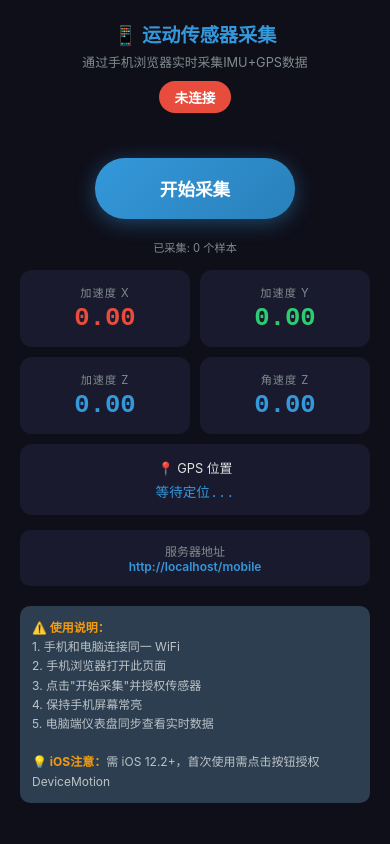
After one commit to ZX-123155/motion-analysis-system, a Flask app: page /mobile in a window 390 px wide. The commit adds this page. Run offline with Flask 3, Linux system fonts and the light colour scheme; some libraries are stand-ins or nearby versions.

Commit message:
Feat: mobile sensor data collection via browser DeviceMotion API + WebSocket real-time streaming

```diff
--- a/src/app.py
+++ b/src/app.py
@@ -48,6 +48,19 @@ stream_state = {
     "confidence": 0,
     "buffer": [],
     "history": [],
+}
+
+# 手机端真实数据状态
+mobile_state = {
+    "connected": False,
+    "buffer": [],
+    "buffer_size": 128,     # 128个采样点做一次预测
+    "overlap": 64,          # 50%重叠
+    "lat": None,
+    "lon": None,
+    "sample_count": 0,
+    "last_prediction_time": 0,
+    "prediction_cooldown": 1.0,  # 每秒最多预测一次
 }
 
 
@@ -101,6 +114,12 @@ def predict_activity(sensor_data_df):
 def index():
     """主页"""
     return render_template("index.html")
+
+
+@app.route("/mobile")
+def mobile():
+    """手机端传感器采集页面"""
+    return render_template("mobile.html")
 
 
 @app.route("/api/status")
@@ -315,6 +334,144 @@ def handle_predict_single(data):
         emit("error", {"message": str(e)})
 
 
+# ====== 手机端真实传感器数据接收 ======
+
+@socketio.on("mobile_connect")
+def handle_mobile_connect():
+    """手机端连接"""
+    mobile_state["connected"] = True
+    mobile_state["buffer"] = []
+    mobile_state["sample_count"] = 0
+    mobile_state["lat"] = None
+    mobile_state["lon"] = None
+    print("[Mobile] Phone connected - real sensor streaming active")
+    # 通知所有仪表盘客户端：真实数据源已连接
+    socketio.emit("status", {"message": "手机传感器已连接，接收真实数据中..."})
+    socketio.emit("data_source", {"source": "mobile"})
+    emit("mobile_status", {"status": "connected"})
+
+
+@socketio.on("mobile_disconnect")
+def handle_mobile_disconnect():
+    """手机端断开"""
+    mobile_state["connected"] = False
+    mobile_state["buffer"] = []
+    print("[Mobile] Phone disconnected")
+    socketio.emit("status", {"message": "手机传感器已断开"})
+    socketio.emit("data_source", {"source": "simulated"})
+
+
+@socketio.on("mobile_sensor_data")
+def handle_mobile_sensor_data(data):
+    """接收手机端原始传感器数据包"""
+    if not mobile_state["connected"]:
+        return
+
+    # 数据包格式: { acc_x, acc_y, acc_z, gyro_x, gyro_y, gyro_z, lat, lon, speed, heading }
+    try:
+        acc_x = float(data.get("acc_x", 0))
+        acc_y = float(data.get("acc_y", 0))
+        acc_z = float(data.get("acc_z", 0))
+        gyro_x = float(data.get("gyro_x", 0))
+        gyro_y = float(data.get("gyro_y", 0))
+        gyro_z = float(data.get("gyro_z", 0))
+        ts = data.get("timestamp", time.time())
+    except (ValueError, TypeError) as e:
+        print(f"[Mobile] Invalid sensor data: {e}")
+        return
+
+    # 更新GPS
+    if data.get("lat") is not None and data.get("lon") is not None:
+        mobile_state["lat"] = float(data["lat"])
+        mobile_state["lon"] = float(data["lon"])
+
+    # 计算合成量
+    acc_mag = np.sqrt(acc_x**2 + acc_y**2 + acc_z**2)
+    gyro_mag = np.sqrt(gyro_x**2 + gyro_y**2 + gyro_z**2)
+
+    # 加入到缓冲区
+    sample = {
+        "timestamp": ts,
+        "acc_x": acc_x, "acc_y": acc_y, "acc_z": acc_z,
+        "gyro_x": gyro_x, "gyro_y": gyro_y, "gyro_z": gyro_z,
+        "acc_magnitude": acc_mag, "gyro_magnitude": gyro_mag,
+    }
+    mobile_state["buffer"].append(sample)
+    mobile_state["sample_count"] += 1
+
+    # 实时转发传感器数据给仪表盘（缩采样，每2个点发1个）
+    if mobile_state["sample_count"] % 2 == 0:
+        socketio.emit("sensor_data", {
+            "acc_x": [acc_x], "acc_y": [acc_y], "acc_z": [acc_z],
+            "gyro_x": [gyro_x], "gyro_y": [gyro_y], "gyro_z": [gyro_z],
+            "timestamps": [ts],
+        })
+
+    # 发送GPS更新
+    if mobile_state["lat"] is not None:
+        speed = float(data.get("speed", 0)) if data.get("speed") is not None else 0
+        socketio.emit("trajectory_update", {
+            "lat": mobile_state["lat"],
+            "lon": mobile_state["lon"],
+            "speed": speed,
+        })
+
+    # 缓冲区累积足够时进行预测
+    buffer_len = len(mobile_state["buffer"])
+    if buffer_len >= mobile_state["buffer_size"]:
+        # 检查冷却时间
+        now = time.time()
+        if now - mobile_state["last_prediction_time"] < mobile_state["prediction_cooldown"]:
+            return
+
+        mobile_state["last_prediction_time"] = now
+
+        # 取最近128个点
+        window_data = mobile_state["buffer"][-mobile_state["buffer_size"]:]
+        window_df = pd.DataFrame(window_data)
+
+        # 预测
+        activity, confidence = predict_activity(window_df)
+
+        # 步频估计
+        step_freq = 0
+        if len(window_data) >= 64:
+            acc_mag_vals = np.array([s["acc_magnitude"] for s in window_data])
+            n = len(acc_mag_vals)
+            fft_vals = np.abs(fft(acc_mag_vals))[:n // 2]
+            freqs = fftfreq(n, 1 / 50)[:n // 2]
+            mask = (freqs >= 0.5) & (freqs <= 5.0)
+            if np.any(mask):
+                step_freq = float(freqs[mask][np.argmax(fft_vals[mask])])
+
+        # 广播给所有仪表盘客户端
+        socketio.emit("activity_update", {
+            "activity": activity,
+            "confidence": confidence,
+            "step_freq": step_freq,
+            "speed": float(data.get("speed", 0)) if data.get("speed") else 0,
+        })
+
+        # 打印调试
+        print(f"[Mobile] Predicted: {activity} (conf: {confidence:.2f}) | step_freq: {step_freq:.2f} Hz | buffer: {buffer_len}")
+
+        # 缩小缓冲保留50%重叠
+        mobile_state["buffer"] = mobile_state["buffer"][-mobile_state["buffer_size"] // 2:]
+
+
+@socketio.on("mobile_gps_update")
+def handle_mobile_gps(data):
+    """手机端GPS位置更新"""
+    if data.get("lat") and data.get("lon"):
+        mobile_state["lat"] = float(data["lat"])
+        mobile_state["lon"] = float(data["lon"])
+        socketio.emit("trajectory_update", {
+            "lat": mobile_state["lat"],
+            "lon": mobile_state["lon"],
+            "speed": float(data.get("speed", 0)),
+        })
+
+
 if __name__ == "__main__":
     model_loaded = load_model()
     if not model_loaded:
@@ -322,7 +479,8 @@ if __name__ == "__main__":
 
     print("\n" + "=" * 50)
     print("  Motion Analysis System")
-    print("  http://localhost:5000")
+    print("  仪表盘: http://localhost:5000")
+    print("  手机端: http://<电脑IP>:5000/mobile")
     print("=" * 50 + "\n")
 
     socketio.run(app, host="0.0.0.0", port=5000, debug=False, allow_unsafe_werkzeug=True)
--- a/templates/index.html
+++ b/templates/index.html
@@ -19,6 +19,7 @@
                 <h1>运动数据分析系统</h1>
             </div>
             <div class="status-indicators">
+                <span id="data-source" style="font-size:0.75rem; margin-right:8px; color:#7f8c8d;">💻 模拟数据</span>
                 <span id="stream-status" class="status-dot offline"></span>
                 <span id="stream-text">未连接</span>
                 <span id="model-status" class="status-label"></span>
--- /dev/null
+++ b/templates/mobile.html
@@ -0,0 +1,393 @@
+<!DOCTYPE html>
+<html lang="zh-CN">
+<head>
+    <meta charset="UTF-8">
+    <meta name="viewport" content="width=device-width, initial-scale=1.0, user-scalable=no">
+    <title>运动数据采集 - Mobile Sensor</title>
+    <style>
+        * { margin: 0; padding: 0; box-sizing: border-box; }
+
+        body {
+            font-family: -apple-system, BlinkMacSystemFont, 'Segoe UI', sans-serif;
+            background: #0f0f1a;
+            color: #e0e0e0;
+            min-height: 100vh;
+            display: flex;
+            flex-direction: column;
+            align-items: center;
+            padding: 20px;
+        }
+
+        .header {
+            text-align: center;
+            margin-bottom: 20px;
+        }
+        .header h1 { font-size: 1.2rem; color: #3498db; }
+        .header p { font-size: 0.8rem; color: #7f8c8d; margin-top: 4px; }
+
+        /* 连接状态 */
+        .status-badge {
+            display: inline-block;
+            padding: 6px 16px;
+            border-radius: 20px;
+            font-size: 0.85rem;
+            font-weight: 600;
+            margin: 10px 0;
+        }
+        .status-disconnected { background: #e74c3c; color: white; }
+        .status-connecting { background: #f39c12; color: white; }
+        .status-connected { background: #27ae60; color: white; }
+        .status-streaming { background: #3498db; color: white; animation: pulse 1.5s infinite; }
+
+        @keyframes pulse {
+            0%, 100% { opacity: 1; }
+            50% { opacity: 0.6; }
+        }
+
+        /* 主按钮 */
+        .btn-start {
+            width: 200px;
+            padding: 18px;
+            border: none;
+            border-radius: 30px;
+            font-size: 1.1rem;
+            font-weight: 700;
+            cursor: pointer;
+            transition: all 0.3s;
+            background: linear-gradient(135deg, #3498db, #2980b9);
+            color: white;
+            box-shadow: 0 4px 20px rgba(52,152,219,0.4);
+            margin: 15px 0;
+        }
+        .btn-start:active { transform: scale(0.95); }
+        .btn-start.streaming {
+            background: linear-gradient(135deg, #e74c3c, #c0392b);
+            box-shadow: 0 4px 20px rgba(231,76,60,0.4);
+        }
+        .btn-start:disabled { opacity: 0.5; cursor: not-allowed; }
+
+        /* 传感器数据显示 */
+        .sensor-grid {
+            width: 100%;
+            max-width: 380px;
+            display: grid;
+            grid-template-columns: 1fr 1fr;
+            gap: 10px;
+            margin-top: 15px;
+        }
+
+        .sensor-card {
+            background: #1a1a2e;
+            border-radius: 12px;
+            padding: 14px;
+            text-align: center;
+        }
+        .sensor-card .label {
+            font-size: 0.7rem;
+            color: #7f8c8d;
+            text-transform: uppercase;
+            letter-spacing: 1px;
+        }
+        .sensor-card .value {
+            font-size: 1.6rem;
+            font-weight: 700;
+            font-family: 'Courier New', monospace;
+            margin-top: 4px;
+        }
+        .sensor-card .value.x { color: #e74c3c; }
+        .sensor-card .value.y { color: #2ecc71; }
+        .sensor-card .value.z { color: #3498db; }
+
+        /* GPS信息 */
+        .gps-info {
+            width: 100%;
+            max-width: 380px;
+            background: #1a1a2e;
+            border-radius: 12px;
+            padding: 14px;
+            margin-top: 10px;
+            text-align: center;
+            font-size: 0.8rem;
+        }
+        .gps-info .coord {
+            font-family: 'Courier New', monospace;
+            color: #3498db;
+            font-size: 0.85rem;
+            margin-top: 4px;
+        }
+
+        /* 连接信息 */
+        .conn-info {
+            width: 100%;
+            max-width: 380px;
+            margin-top: 15px;
+            padding: 12px;
+            background: #1a1a2e;
+            border-radius: 10px;
+            font-size: 0.75rem;
+            color: #7f8c8d;
+            text-align: center;
+        }
+        .conn-info .url { color: #3498db; font-weight: 600; word-break: break-all; }
+
+        /* 提示 */
+        .tips {
+            width: 100%;
+            max-width: 380px;
+            margin-top: 20px;
+            padding: 12px;
+            background: #2c3e50;
+            border-radius: 10px;
+            font-size: 0.75rem;
+            color: #bdc3c7;
+            line-height: 1.6;
+        }
+        .tips strong { color: #f39c12; }
+
+        .sample-counter {
+            font-size: 0.7rem;
+            color: #7f8c8d;
+            margin-top: 5px;
+        }
+    </style>
+</head>
+<body>
+    <div class="header">
+        <h1>📱 运动传感器采集</h1>
+        <p>通过手机浏览器实时采集IMU+GPS数据</p>
+        <div class="status-badge status-disconnected" id="statusBadge">未连接</div>
+    </div>
+
+    <button class="btn-start" id="btnStart" onclick="toggleStream()">
+        开始采集
+    </button>
+
+    <div class="sample-counter" id="sampleCounter">已采集: 0 个样本</div>
+
+    <div class="sensor-grid">
+        <div class="sensor-card">
+            <div class="label">加速度 X</div>
+            <div class="value x" id="accX">0.00</div>
+        </div>
+        <div class="sensor-card">
+            <div class="label">加速度 Y</div>
+            <div class="value y" id="accY">0.00</div>
+        </div>
+        <div class="sensor-card">
+            <div class="label">加速度 Z</div>
+            <div class="value z" id="accZ">0.00</div>
+        </div>
+        <div class="sensor-card">
+            <div class="label">角速度 Z</div>
+            <div class="value z" id="gyroZ">0.00</div>
+        </div>
+    </div>
+
+    <div class="gps-info" id="gpsInfo">
+        <div class="label">📍 GPS 位置</div>
+        <div class="coord" id="gpsCoord">等待定位...</div>
+    </div>
+
+    <div class="conn-info">
+        <div>服务器地址</div>
+        <div class="url" id="serverUrl">--</div>
+    </div>
+
+    <div class="tips">
+        <strong>⚠️ 使用说明：</strong><br>
+        1. 手机和电脑连接同一 WiFi<br>
+        2. 手机浏览器打开此页面<br>
+        3. 点击"开始采集"并授权传感器<br>
+        4. 保持手机屏幕常亮<br>
+        5. 电脑端仪表盘同步查看实时数据<br>
+        <br><strong>💡 iOS注意：</strong>需 iOS 12.2+，首次使用需点击按钮授权 DeviceMotion
+    </div>
+
+    <script src="https://cdn.socket.io/4.7.4/socket.io.min.js"></script>
+    <script>
+        const socket = io();
+        let isStreaming = false;
+        let sampleCount = 0;
+        let motionPermissionGranted = false;
+        let gpsWatchId = null;
+        let lastMotionEvent = null;
+
+        // 显示服务器URL
+        document.getElementById('serverUrl').textContent = window.location.origin + '/mobile';
+
+        // WebSocket事件
+        socket.on('connect', () => {
+            updateStatus('connecting', '已连接服务器');
+        });
+
+        socket.on('mobile_status', (data) => {
+            if (data.status === 'connected') {
+                updateStatus('connected', '传感器就绪');
+            }
+        });
+
+        socket.on('disconnect', () => {
+            updateStatus('disconnected', '连接断开');
+            if (isStreaming) stopStreaming();
+        });
+
+        function updateStatus(state, text) {
+            const badge = document.getElementById('statusBadge');
+            badge.textContent = text;
+            badge.className = 'status-badge';
+            switch(state) {
+                case 'disconnected': badge.classList.add('status-disconnected'); break;
+                case 'connecting': badge.classList.add('status-connecting'); break;
+                case 'connected': badge.classList.add('status-connected'); break;
+                case 'streaming': badge.className = 'status-badge status-streaming'; break;
+            }
+        }
+
+        function toggleStream() {
+            if (isStreaming) {
+                stopStreaming();
+            } else {
+                startStreaming();
+            }
+        }
+
+        async function startStreaming() {
+            // iOS DeviceMotion权限请求（必须由用户手势触发）
+            if (typeof DeviceMotionEvent !== 'undefined' && typeof DeviceMotionEvent.requestPermission === 'function') {
+                try {
+                    const permission = await DeviceMotionEvent.requestPermission();
+                    if (permission !== 'granted') {
+                        alert('需要传感器权限才能采集数据');
+                        return;
+                    }
+                    motionPermissionGranted = true;
+                } catch (e) {
+                    console.error('权限请求失败:', e);
+                    // Android设备不需要权限，直接继续
+                }
+            } else {
+                // Android 或旧版iOS，直接使用
+                motionPermissionGranted = true;
+            }
+
+            // 通知服务器
+            socket.emit('mobile_connect');
+
+            // 注册传感器事件
+            window.addEventListener('devicemotion', handleMotion);
+            window.addEventListener('deviceorientation', handleOrientation);
+
+            // 启动GPS
+            if (navigator.geolocation) {
+                gpsWatchId = navigator.geolocation.watchPosition(
+                    handleGPS,
+                    (err) => console.log('GPS error:', err.message),
+                    { enableHighAccuracy: true, maximumAge: 1000, timeout: 10000 }
+                );
+            }
+
+            isStreaming = true;
+            sampleCount = 0;
+            updateStatus('streaming', '采集中...');
+            document.getElementById('btnStart').textContent = '停止采集';
+            document.getElementById('btnStart').classList.add('streaming');
+        }
+
+        function stopStreaming() {
+            isStreaming = false;
+
+            window.removeEventListener('devicemotion', handleMotion);
+            window.removeEventListener('deviceorientation', handleOrientation);
+
+            if (gpsWatchId !== null) {
+                navigator.geolocation.clearWatch(gpsWatchId);
+                gpsWatchId = null;
+            }
+
+            socket.emit('mobile_disconnect');
+            updateStatus('connected', '已停止');
+            document.getElementById('btnStart').textContent = '开始采集';
+            document.getElementById('btnStart').classList.remove('streaming');
+        }
+
+        let lastSendTime = 0;
+        const SEND_INTERVAL = 20; // 每20ms发送一次（约50Hz）
+
+        function handleMotion(event) {
+            if (!isStreaming) return;
+
+            const acc = event.accelerationIncludingGravity;
+            const rot = event.rotationRate;
+
+            if (!acc || !rot) return;
+
+            // 更新显示
+            document.getElementById('accX').textContent = acc.x ? acc.x.toFixed(2) : '0.00';
+            document.getElementById('accY').textContent = acc.y ? acc.y.toFixed(2) : '0.00';
+            document.getElementById('accZ').textContent = acc.z ? acc.z.toFixed(2) : '0.00';
+            document.getElementById('gyroZ').textContent = rot.alpha ? rot.alpha.toFixed(2) : '0.00';
+
+            // 控制发送频率
+            const now = Date.now();
+            if (now - lastSendTime < SEND_INTERVAL) return;
+            lastSendTime = now;
+
+            // 发送到服务器
+            socket.emit('mobile_sensor_data', {
+                acc_x: acc.x || 0,
+                acc_y: acc.y || 0,
+                acc_z: acc.z || 0,
+                gyro_x: rot.beta ? (rot.beta * Math.PI / 180) : 0,   // deg/s -> rad/s
+                gyro_y: rot.gamma ? (rot.gamma * Math.PI / 180) : 0,
+                gyro_z: rot.alpha ? (rot.alpha * Math.PI / 180) : 0,
+                timestamp: now / 1000,
+            });
+
+            sampleCount++;
+            if (sampleCount % 50 === 0) {
+                document.getElementById('sampleCounter').textContent = `已采集: ${sampleCount} 个样本`;
+            }
+        }
+
+        function handleOrientation(event) {
+            // 备用：使用deviceorientation做补充
+            lastMotionEvent = event;
+        }
+
+        function handleGPS(position) {
+            const lat = position.coords.latitude;
+            const lon = position.coords.longitude;
+            const speed = position.coords.speed || 0;
+            const heading = position.coords.heading || 0;
+
+            document.getElementById('gpsCoord').textContent =
+                `${lat.toFixed(6)}, ${lon.toFixed(6)} | 速度: ${speed.toFixed(1)} m/s`;
+
+            socket.emit('mobile_gps_update', {
+                lat: lat,
+                lon: lon,
+                speed: speed,
+                heading: heading,
+            });
+        }
+
+        // 检测是否支持传感器
+        window.addEventListener('load', () => {
+            if (typeof DeviceMotionEvent === 'undefined') {
+                document.getElementById('btnStart').disabled = true;
+                document.getElementById('btnStart').textContent = '设备不支持传感器';
+                document.getElementById('statusBadge').textContent = '传感器不可用';
+            }
+        });
+
+        // 防止屏幕休眠（部分浏览器支持）
+        if ('wakeLock' in navigator) {
+            document.addEventListener('click', async () => {
+                try {
+                    await navigator.wakeLock.request('screen');
+                } catch (e) {}
+            }, { once: true });
+        }
+    </script>
+</body>
+</html>
```
Also changed, not shown: static/js/dashboard.js (+10 -0 lines), README.md.
